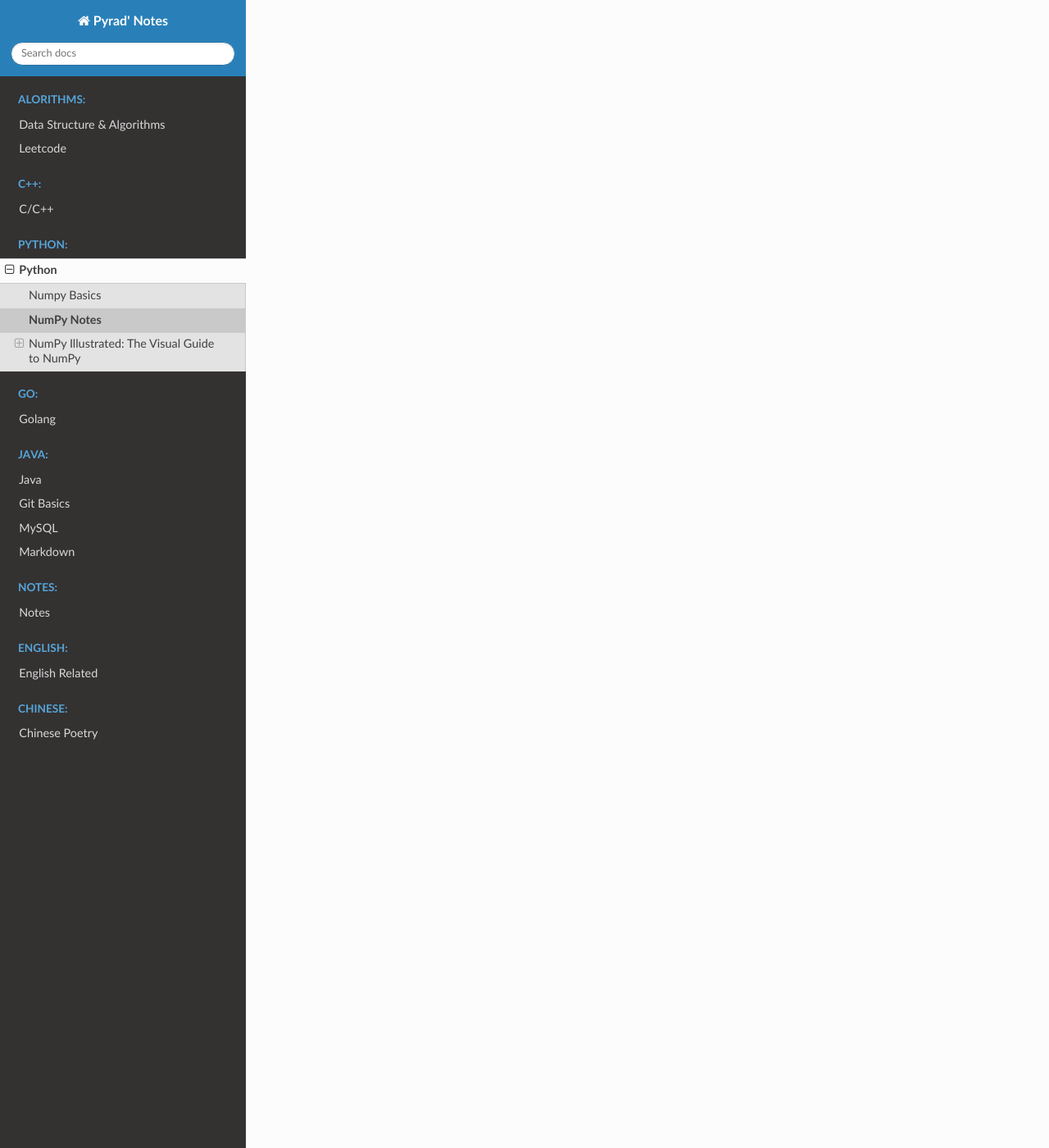
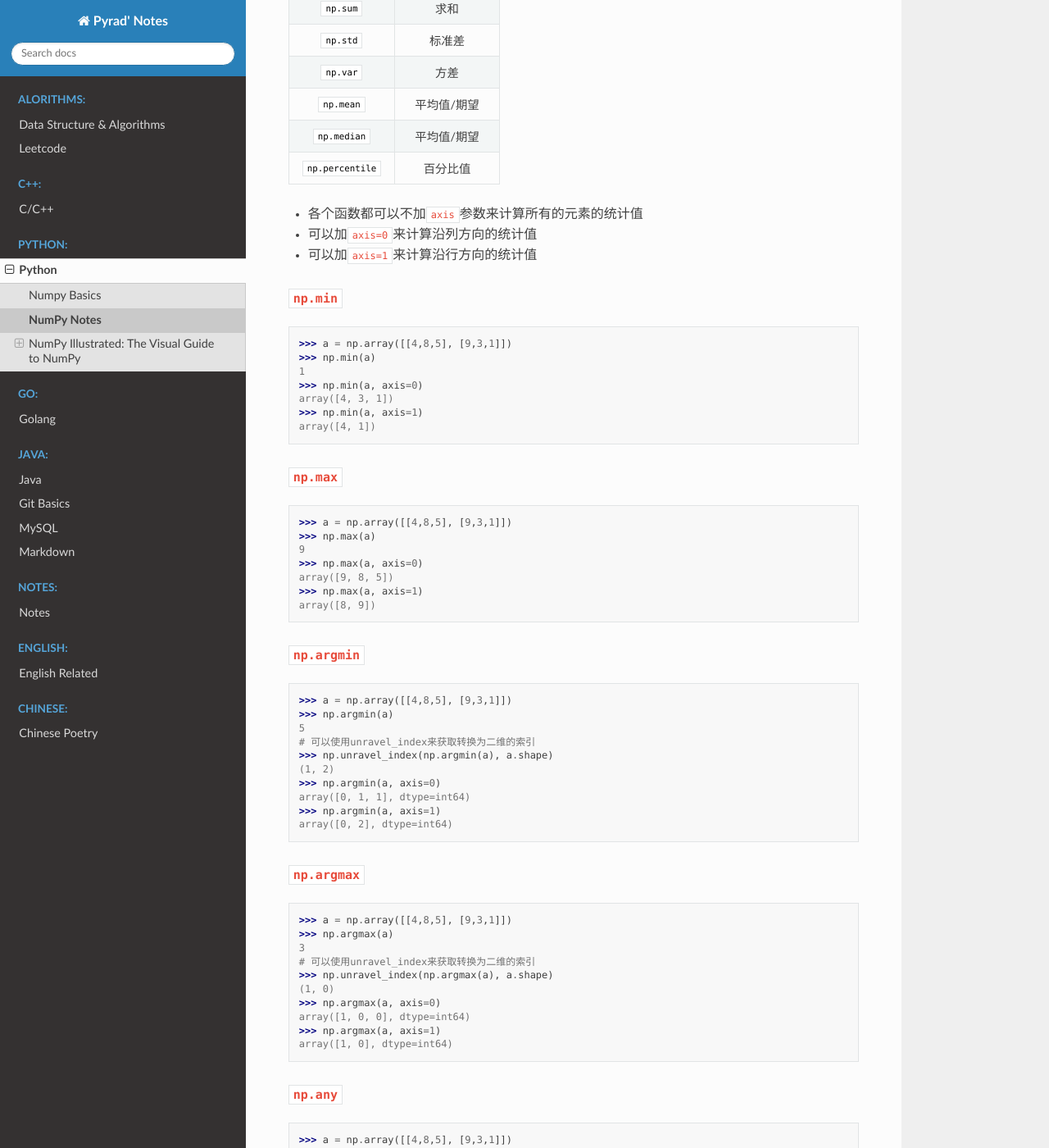
Before and after one commit to Pyrad/pyradnotes, a Sphinx documentation site: the page built from source/Python/NumpyVisualIntro.md, in a window 1280 px wide and 1400 px high, scrolled down 27952 px. Shown: the whole window at 82% size. Built offline with Sphinx 7.4.7 and the Read the Docs theme 2.0.0, drawn with Linux system fonts in a browser that asks for light colours; some of the changed text lies outside the part shown.

Commit message:
Finished chapter 11
Chapter 11 main content: matrix statistics

````diff
--- a/source/Python/NumpyVisualIntro.md
+++ b/source/Python/NumpyVisualIntro.md
@@ -1163,3 +1163,174 @@
 ```
 
 ![Meshgrid - Numpy way](../_static/NumpyVisualIntro/chapter10_meshgrid_numpy_way.png)
+
+
+
+
+
+## 11. Matrix Statistics
+
+### 常见统计函数
+
+|      函数       |     作用      |
+| :-------------: | :-----------: |
+|    `np.min`     |    最小值     |
+|    `np.max`     |    最大值     |
+|   `np.argmin`   |  最小值索引   |
+|   `np.argmax`   |  最大值索引   |
+|    `np.any`     | 至少有一个非0 |
+|    `np.all`     |    全部非0    |
+|    `np.sum`     |     求和      |
+|    `np.std`     |    标准差     |
+|    `np.var`     |     方差      |
+|    `np.mean`    |  平均值/期望  |
+|   `np.median`   |  平均值/期望  |
+| `np.percentile` |   百分比值    |
+
+- 各个函数都可以不加`axis`参数来计算所有的元素的统计值
+- 可以加`axis=0`来计算沿列方向的统计值
+- 可以加`axis=1`来计算沿行方向的统计值
+
+### `np.min`
+
+```python
+>>> a = np.array([[4,8,5], [9,3,1]])
+>>> np.min(a)
+1
+>>> np.min(a, axis=0)
+array([4, 3, 1])
+>>> np.min(a, axis=1)
+array([4, 1])
+```
+
+### `np.max`
+
+```python
+>>> a = np.array([[4,8,5], [9,3,1]])
+>>> np.max(a)
+9
+>>> np.max(a, axis=0)
+array([9, 8, 5])
+>>> np.max(a, axis=1)
+array([8, 9])
+```
+
+### `np.argmin`
+
+```python
+>>> a = np.array([[4,8,5], [9,3,1]])
+>>> np.argmin(a)
+5
+# 可以使用unravel_index来获取转换为二维的索引
+>>> np.unravel_index(np.argmin(a), a.shape)
+(1, 2)
+>>> np.argmin(a, axis=0)
+array([0, 1, 1], dtype=int64)
+>>> np.argmin(a, axis=1)
+array([0, 2], dtype=int64)
+```
+
+### `np.argmax`
+
+```python
+>>> a = np.array([[4,8,5], [9,3,1]])
+>>> np.argmax(a)
+3
+# 可以使用unravel_index来获取转换为二维的索引
+>>> np.unravel_index(np.argmax(a), a.shape)
+(1, 0)
+>>> np.argmax(a, axis=0)
+array([1, 0, 0], dtype=int64)
+>>> np.argmax(a, axis=1)
+array([1, 0], dtype=int64)
+```
+
+### `np.any`
+
+```python
+>>> a = np.array([[4,8,5], [9,3,1]])
+>>> np.any(a)
+True
+>>> np.any(a, axis=0)
+array([ True,  True,  True])
+>>> np.any(a, axis=1)
+array([ True,  True])
+```
+
+### `np.all`
+
+```python
+>>> a = np.array([[4,8,5], [9,3,1]])
+>>> np.all(a)
+True
+>>> np.all(a, axis=0)
+array([ True,  True,  True])
+>>> np.all(a, axis=1)
+array([ True,  True])
+```
+
+### `np.sum`
+
+```python
+>>> a = np.array([[4,8,5], [9,3,1]])
+>>> np.sum(a)
+30
+>>> np.sum(a, axis=0)
+array([13, 11,  6])
+>>> np.sum(a, axis=1)
+array([17, 13])
+```
+
+### `np.std`
+
+```python
+>>> a = np.array([[4,8,5], [9,3,1]])
+>>> np.std(a)
+2.7688746209726918
+>>> np.std(a, axis=0)
+array([2.5, 2.5, 2. ])
+>>> np.std(a, axis=1)
+array([1.69967317, 3.39934634])
+```
+
+### `np.var`
+
+```python
+>>> a = np.array([[4,8,5], [9,3,1]])
+>>> np.var(a)
+7.666666666666667
+>>> np.var(a, axis=0)
+array([6.25, 6.25, 4.  ])
+>>> np.var(a, axis=1)
+array([ 2.88888889, 11.55555556])
+```
+
+### `np.mean`, `np.median`
+
+```python
+>>> a = np.array([[4,8,5], [9,3,1]])
+>>> np.mean(a)
+5.0
+>>> np.mean(a, axis=0)
+array([6.5, 5.5, 3. ])
+>>> np.mean(a, axis=1)
+array([5.66666667, 4.33333333])
+>>> np.median(a)
+4.5
+>>> np.median(a, axis=0)
+array([6.5, 5.5, 3. ])
+>>> np.median(a, axis=1)
+array([5., 3.])
+```
+
+### `np.percentile`
+
+```python
+>>> a = np.array([[4,8,5], [9,3,1]])
+>>> np.percentile(a, 65)
+5.75
+>>> np.percentile(a, 65, axis=0)
+array([7.25, 6.25, 3.6 ])
+>>> np.percentile(a, 65, axis=1)
+array([5.9, 4.8])
+```
````
